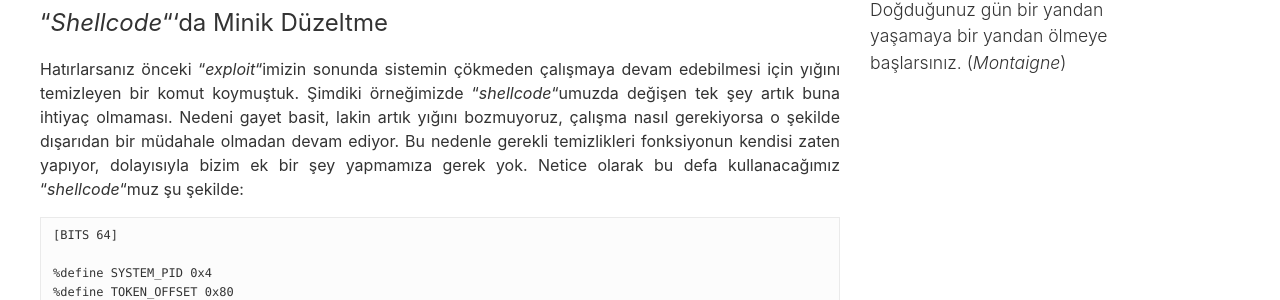
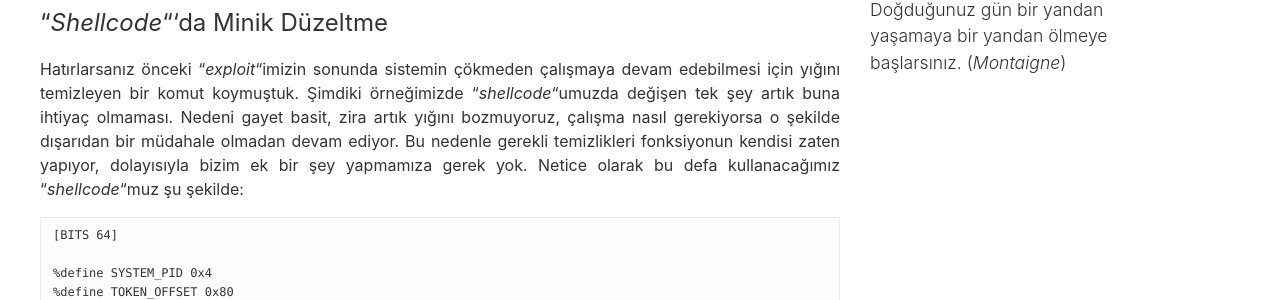
Before and after one commit to philophys/philophys.github.com, a Jekyll site: the page built from _posts/2018-05-01-windows-cekirdegini-citlatiyoruz-null-gosterici-cagirimi.md, in a window 1280 px wide and 900 px high, scrolled down 8366 px. Shown: the part 177-477 px from the top of the window. Built offline with Jekyll 4.4.1, drawn with Linux system fonts in a browser that asks for light colours; comment, search, counter and statistics services are not loaded; some of the changed text lies outside the part shown.

Commit message:
Update 2018-05-01-windows-cekirdegini-citlatiyoruz-null-gosterici-cagirimi.md

````diff
--- a/_posts/2018-05-01-windows-cekirdegini-citlatiyoruz-null-gosterici-cagirimi.md
+++ b/_posts/2018-05-01-windows-cekirdegini-citlatiyoruz-null-gosterici-cagirimi.md
@@ -141,7 +141,7 @@ NTSTATUS TriggerNullPointerDereference(IN PVOID UserBuffer) {
 
 #ifdef SECURE
         //
-        // Güvenli: Normalde kodun böyle olması gerekir, lakin ayırdığınız
+        // Güvenli: Normalde kodun böyle olması gerekir, zira ayırdığınız
         // alan ile, o alanda yapacağınız işlem arasında çoook fazla
         // başka işlemler olabilir, o nedenle bu alan harbiden var mı
         // diye kontrol etmek çok çok iyi bir fikir
@@ -346,7 +346,7 @@ if(NtStatus != STATUS_SUCCESS)
 
 ### "*Shellcode*"'da Minik Düzeltme
 
-Hatırlarsanız önceki "*exploit*"imizin sonunda sistemin çökmeden çalışmaya devam edebilmesi için yığını temizleyen bir komut koymuştuk. Şimdiki örneğimizde "*shellcode*"umuzda değişen tek şey artık buna ihtiyaç olmaması. Nedeni gayet basit, lakin artık yığını bozmuyoruz, çalışma nasıl gerekiyorsa o şekilde dışarıdan bir müdahale olmadan devam ediyor. Bu nedenle gerekli temizlikleri fonksiyonun kendisi zaten yapıyor, dolayısıyla bizim ek bir şey yapmamıza gerek yok. Netice olarak bu defa kullanacağımız "*shellcode*"muz şu şekilde:
+Hatırlarsanız önceki "*exploit*"imizin sonunda sistemin çökmeden çalışmaya devam edebilmesi için yığını temizleyen bir komut koymuştuk. Şimdiki örneğimizde "*shellcode*"umuzda değişen tek şey artık buna ihtiyaç olmaması. Nedeni gayet basit, zira artık yığını bozmuyoruz, çalışma nasıl gerekiyorsa o şekilde dışarıdan bir müdahale olmadan devam ediyor. Bu nedenle gerekli temizlikleri fonksiyonun kendisi zaten yapıyor, dolayısıyla bizim ek bir şey yapmamıza gerek yok. Netice olarak bu defa kullanacağımız "*shellcode*"muz şu şekilde:
 
 ```assembly
 [BITS 64]
````
